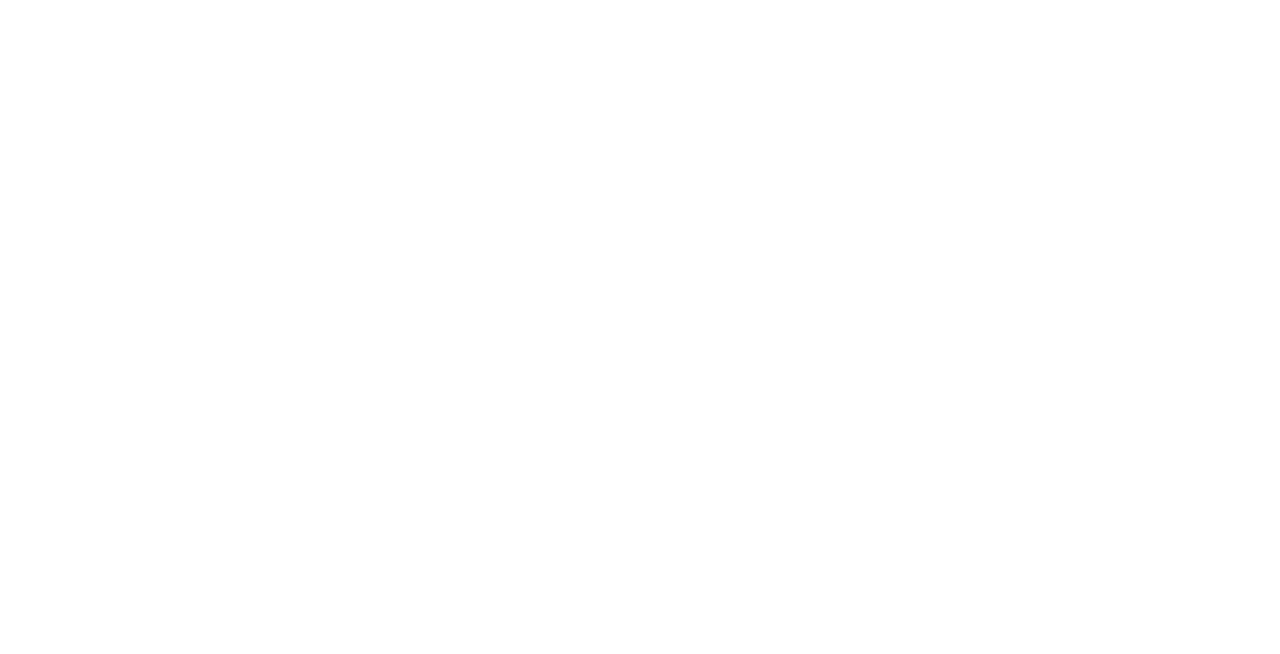
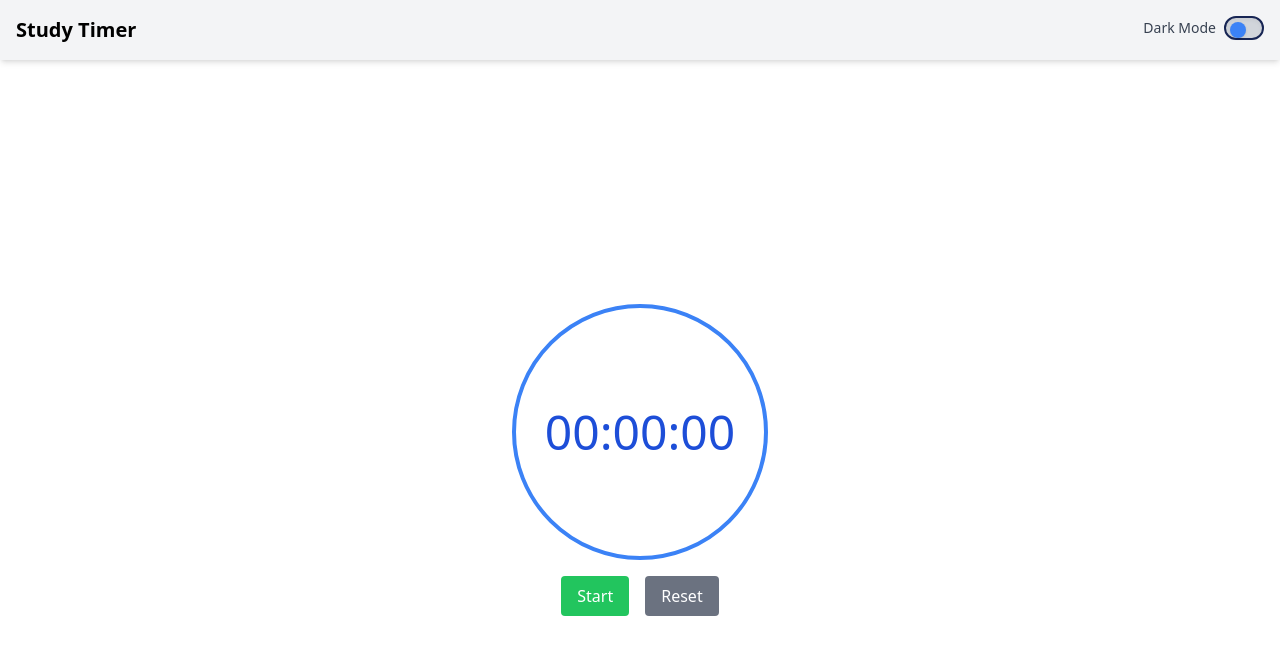
Before and after one commit to CarnageX19/Study-Timer, a React (Vite) app: page / in a window 1280 px wide. Shown: the top 654 px of the page. Built offline with nearby package versions, Linux system fonts and the light colour scheme.

Commit message:
Added Components and options to toggle theme

```diff
--- a/src/App.jsx
+++ b/src/App.jsx
@@ -1,9 +1,13 @@
 import { useState } from 'react'
+import {Stopwatch} from './components'
+import {ThemeToggler} from './components'
+import {Header} from './components'
 function App() {
 
   return (
     <>
-
+      <Header />
+      <Stopwatch />
     </>
   )
 }
--- /dev/null
+++ b/src/components/Header.jsx
@@ -0,0 +1,20 @@
+import React from 'react';
+import ThemeToggler from './ThemeToggler';
+import { useSelector } from 'react-redux';
+
+function Header() {
+  const currentTheme = useSelector((state)=>state.theme.theme)
+
+  return (
+    <div className={`relative flex justify-between items-center p-4
+        ${currentTheme=='light'?'bg-gray-100':'bg-blue-900'}
+    shadow-md`}>
+      <h1 className="text-xl font-semibold">Study Timer</h1>
+      <div className="absolute top-4 right-4">
+        <ThemeToggler />
+      </div>
+    </div>
+  );
+}
+
+export default Header;
--- /dev/null
+++ b/src/components/Stopwatch.jsx
@@ -0,0 +1,71 @@
+import React, { useState, useEffect } from 'react';
+import { useSelector } from 'react-redux';
+
+function Stopwatch() {
+  const [time, setTime] = useState(0);
+  const [isActive, setIsActive] = useState(false);
+  const currentTheme = useSelector((state)=> state.theme.theme)
+  // Timer functionality to count seconds
+  useEffect(() => {
+    let interval = null;
+    if (isActive) {
+      interval = setInterval(() => {
+        setTime((time) => time + 1);
+      }, 1000);
+    } else if (!isActive && time !== 0) {
+      clearInterval(interval);
+    }
+    return () => clearInterval(interval);
+  }, [isActive, time]);
+
+  // Function to toggle the start/stop button
+  const toggle = () => {
+    setIsActive(!isActive);
+  };
+
+  // Function to reset the stopwatch
+  const reset = () => {
+    setTime(0);
+    setIsActive(false);
+  };
+
+  return (
+    <div className={
+        `flex justify-center items-center h-screen
+        ${currentTheme==='light'?'bg-white':'bg-blue-950'}`
+        }>
+      <div className="flex flex-col justify-center items-center">
+        {/* Stopwatch circular dial */}
+        <div className={`w-64 h-64 border-4
+            ${currentTheme==='light'?'border-blue-500':'border-white'}
+            rounded-full flex justify-center items-center`}>
+          <span className={`text-5xl
+                ${currentTheme==='light'?'text-blue-700':'text-white'}`}>
+            {("0" + Math.floor((time / 3600) % 60)).slice(-2)}:
+            {("0" + Math.floor((time / 60) % 60)).slice(-2)}:
+            {("0" + (time % 60)).slice(-2)}
+          </span>
+        </div>
+        {/* Buttons */}
+        <div className="mt-4 flex space-x-4">
+          <button
+            onClick={toggle}
+            className={`px-4 py-2 text-white ${
+              isActive ? 'bg-red-500' : 'bg-green-500'
+            } rounded`}
+          >
+            {isActive ? 'Stop' : 'Start'}
+          </button>
+          <button
+            onClick={reset}
+            className="px-4 py-2 bg-gray-500 text-white rounded"
+          >
+            Reset
+          </button>
+        </div>
+      </div>
+    </div>
+  );
+}
+
+export default Stopwatch;
--- /dev/null
+++ b/src/components/ThemeToggler.jsx
@@ -0,0 +1,43 @@
+import React from 'react';
+import { useDispatch, useSelector } from 'react-redux';
+import { changeTheme } from '../features/ThemeSlice';
+
+function ThemeToggler() {
+  const dispatch = useDispatch();
+  const theme = useSelector((state) => state.theme.theme);
+
+  // Function to handle theme change on slider toggle
+  const handleSliderChange = () => {
+    dispatch(changeTheme());
+  };
+
+  return (
+    <div className="relative">
+      <label className="flex items-center cursor-pointer">
+        <span className="mr-2 text-sm text-gray-700">Dark Mode</span>
+        <input
+          type="checkbox"
+          checked={theme === 'dark'}
+          onChange={handleSliderChange}
+          className="toggle-checkbox hidden"
+        />
+        <div
+          className={`
+            w-10 h-6
+            ${theme === 'light' ? 'bg-gray-300' : 'bg-blue-800'}
+            rounded-full shadow-inner toggle-label relative
+            border-2
+            ${theme === 'light' ? 'border-blue-950' : 'border-white'}`}
+        >
+          <div
+            className={`w-4 h-4 bg-blue-500 rounded-full shadow absolute top-1 transition-transform ${
+              theme === 'dark' ? 'translate-x-5' : 'translate-x-1'
+            }`}
+          ></div>
+        </div>
+      </label>
+    </div>
+  );
+}
+
+export default ThemeToggler;
--- /dev/null
+++ b/src/components/index.js
@@ -0,0 +1,9 @@
+import Stopwatch from "./stopwatch";
+import ThemeToggler from "./ThemeToggler";
+import Header from "./Header";
+
+export {
+    Stopwatch,
+    ThemeToggler,
+    Header
+}
--- a/src/main.jsx
+++ b/src/main.jsx
@@ -2,9 +2,11 @@
 import { createRoot } from 'react-dom/client'
 import App from './App.jsx'
 import './index.css'
+import { Provider } from 'react-redux'
+import { store } from './store/store.js'
 
 createRoot(document.getElementById('root')).render(
-  <StrictMode>
+  <Provider store={store}>
     <App />
-  </StrictMode>,
+  </Provider>
 )
--- a/src/store/store.js
+++ b/src/store/store.js
@@ -3,6 +3,6 @@
 
 export const store = configureStore({
     reducer:{
-        themeSwitcher:themeReducer
+        theme:themeReducer
     }
 })
```
